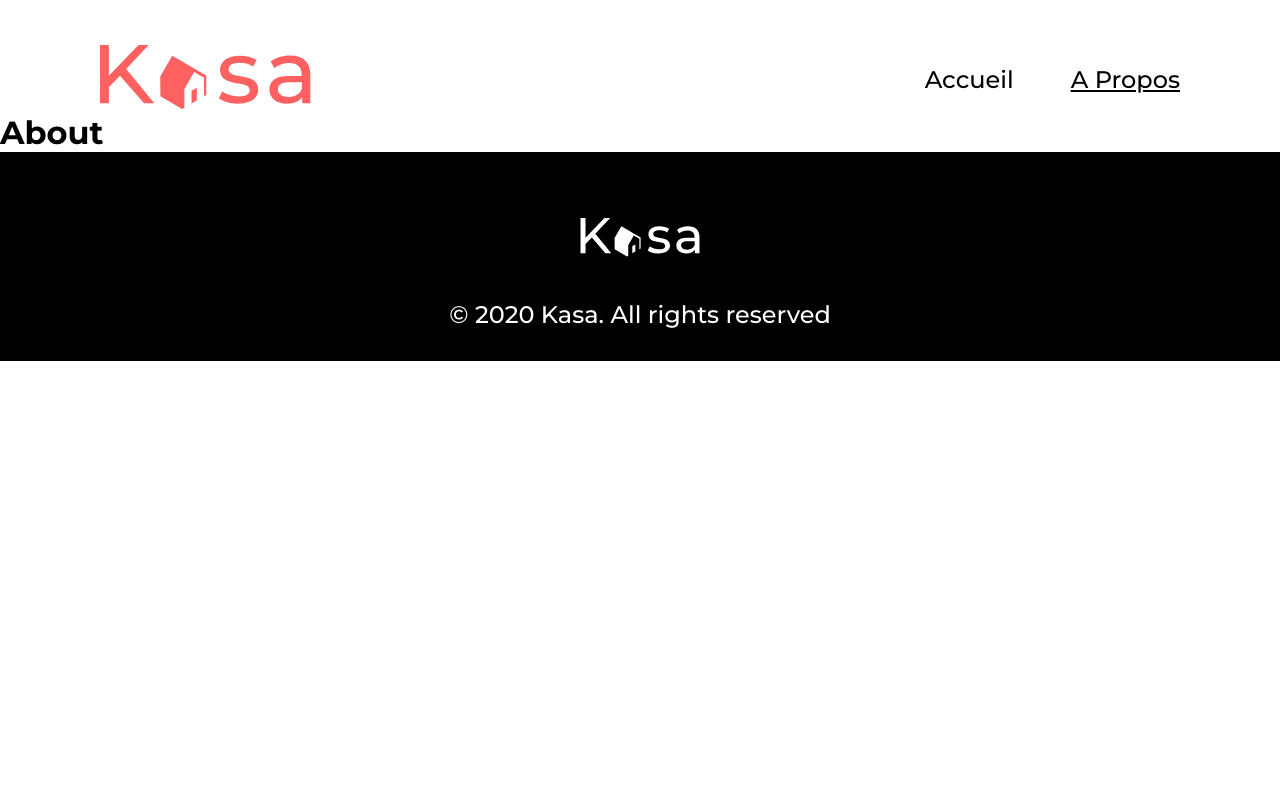
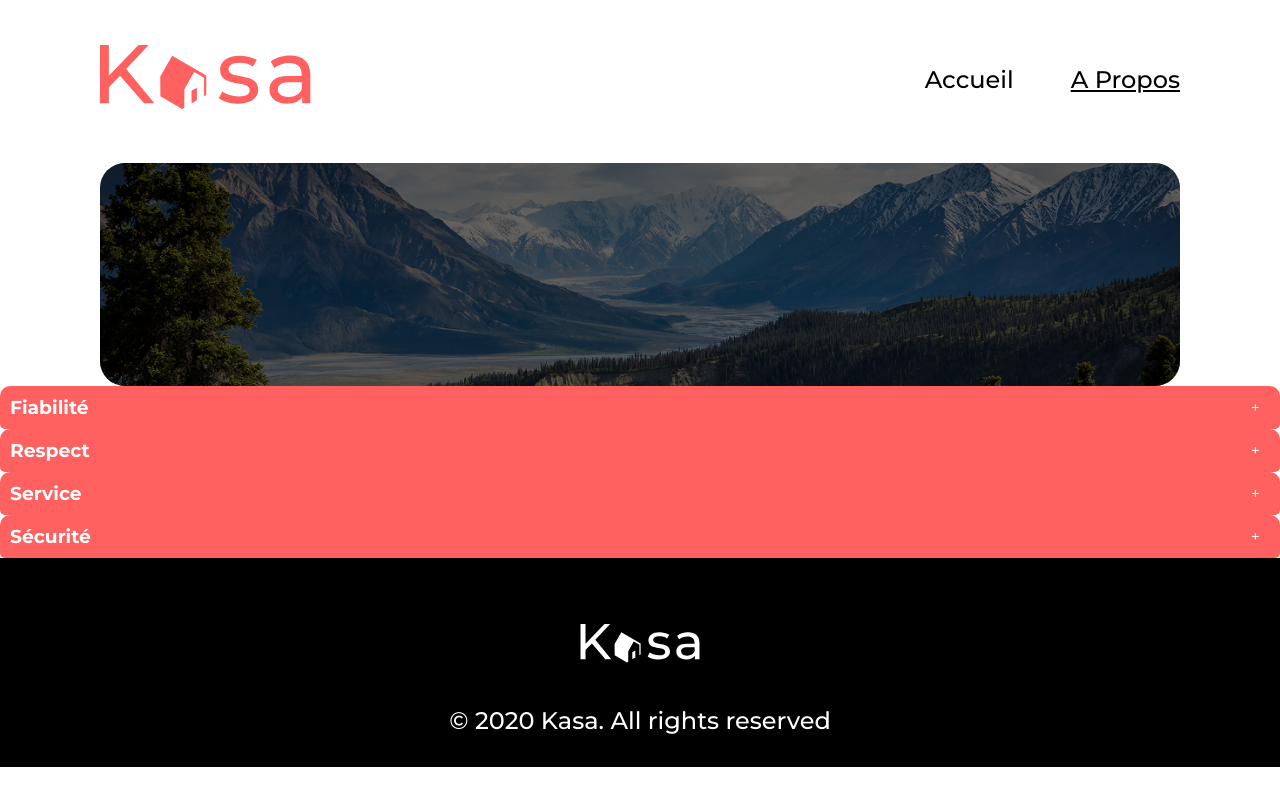
Before and after one commit to Alzorath57/Kasa-location-immobiliere, a React (Vite) app: page /about in a window 1280 px wide. Built offline with nearby package versions, Linux system fonts and the light colour scheme.

Commit message:
feat: ajout du contenu de a propos

```diff
--- a/src/pages/About.jsx
+++ b/src/pages/About.jsx
@@ -1,5 +1,32 @@
+import Banner from "../components/Banner/Banner";
+import bannerAbout from "../assets/banner-about.jpg";
+import Accordion from "../components/Accordion/Accordion";
+
 function About() {
-  return <h1>About</h1>;
+  return (
+    <>
+      <Banner
+        cover={bannerAbout}
+        description="Paysage de montagnes et d'arbres"
+      />
+      <Accordion
+        title="Fiabilité"
+        content="Les annonces postées sur Kasa garantissent une fiabilité totale. Les photos sont conformes aux logements, et toutes les informations sont régulièrement vérifiées par nos équipes."
+      ></Accordion>
+      <Accordion
+        title="Respect"
+        content="La bienveillance fait partie des valeurs fondatrices de Kasa. Tout comportement discriminatoire ou de perturbation du voisinage entraînera une exclusion de notre plateforme."
+      ></Accordion>
+      <Accordion
+        title="Service"
+        content="Nos équipes se tiennent à votre disposition pour vous fournir une expérience parfaite. N'hésitez pas à nous contacter si vous avez la moindre question."
+      ></Accordion>
+      <Accordion
+        title="Sécurité"
+        content="La sécurité est la priorité de Kasa. Aussi bien pour nos hôtes que pour les voyageurs, chaque logement correspond aux critères de sécurité établis par nos services. En laissant une note aussi bien à l'hôte qu'au locataire, cela permet à nos équipes de vérifier que les standards sont bien respectés. Nous organisons également des ateliers sur la sécurité domestique pour nos hôtes."
+      ></Accordion>
+    </>
+  );
 }
 
 export default About;
```
